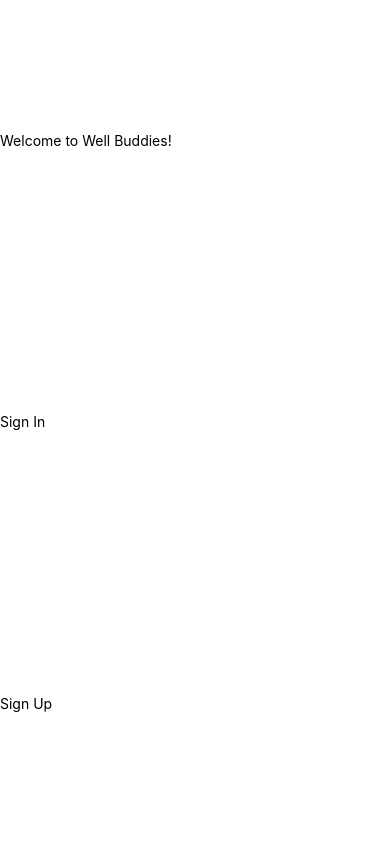
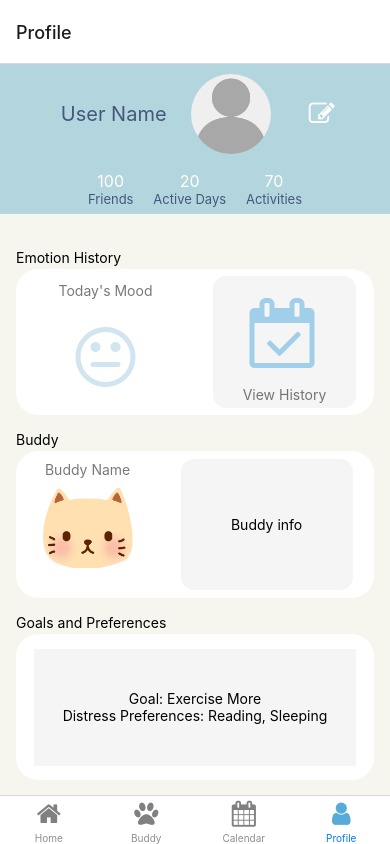
Before and after one commit to dartmouth-cs52-22S/project-well-buddies, a React Native app in the folder well-buddies/: screen /Profile in a window 390 px wide. Built offline with nearby package versions, Linux system fonts and the light colour scheme.

Commit message:
fixed bug

```diff
--- a/well-buddies/App.js
+++ b/well-buddies/App.js
@@ -7,8 +7,7 @@ import { LogBox } from "react-native";
 LogBox.ignoreAllLogs();
 
 const App = (props) => {
-  //<Text>hello world!</Text>
-  return <RootNavigator auth={false} />;
+  return (<RootNavigator auth={true} />);
 };
 
 
```
Also changed, not shown: well-buddies/src/components/onboarding/landing.js (line endings or trailing spaces).
